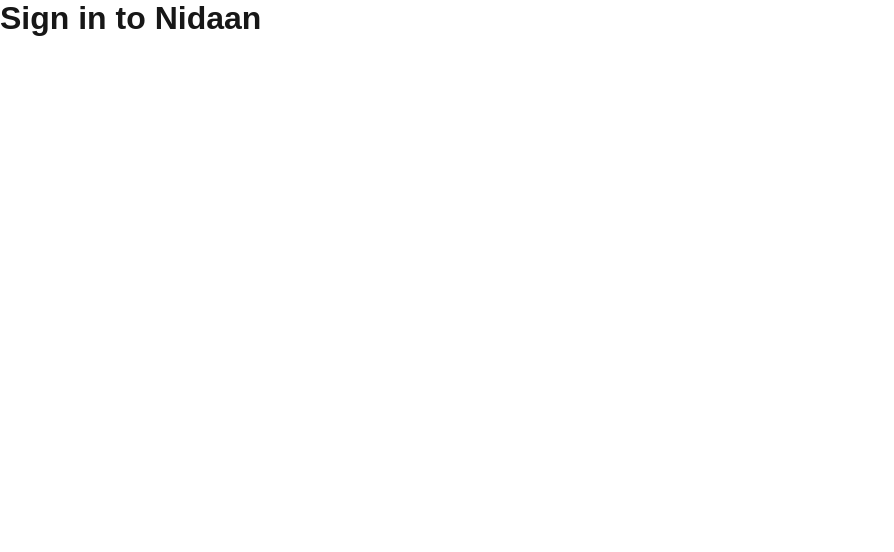
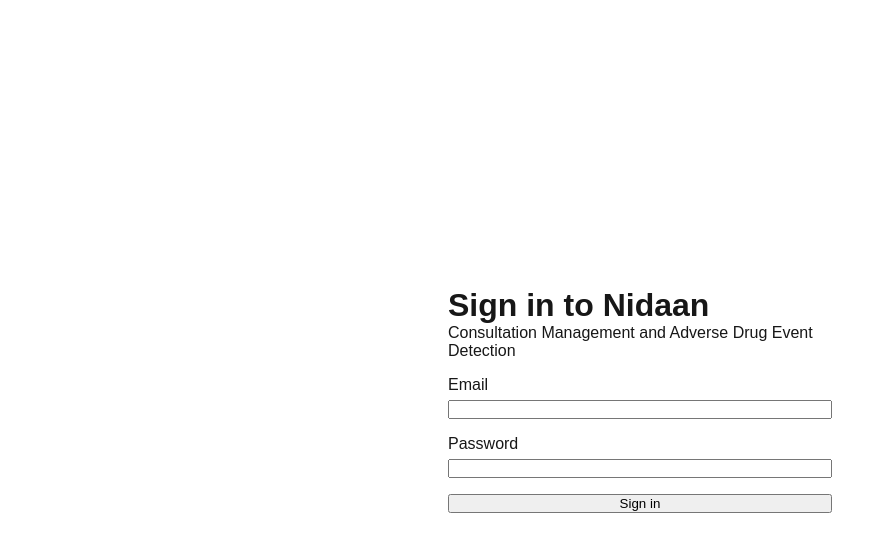
Before and after one commit to Diya-R-Gowda/Nidaan, a Next.js app: page /login in a window 1280 px wide. Shown: the top 552 px of the page, without its empty margins (0-894 px from the left). Built offline with nearby package versions, Linux system fonts and the light colour scheme.

Commit message:
feat(auth): add login page with role-based redirect

```diff
--- a/app/(auth)/login/page.tsx
+++ b/app/(auth)/login/page.tsx
@@ -1,3 +1,118 @@
+"use client";
+
+import { FormEvent, useState } from "react";
+import { useRouter } from "next/navigation";
+
+type UserRole =
+  | "receptionist"
+  | "prescriber"
+  | "pharmacovigilance"
+  | "admin";
+
+const dashboardByRole: Record<UserRole, string> = {
+  receptionist: "/reception",
+  prescriber: "/doctor",
+  pharmacovigilance: "/pharmacovigilance",
+  admin: "/admin",
+};
+
+interface LoginResponse {
+  role?: UserRole;
+  error?: string;
+}
+
 export default function LoginPage() {
-  return <main><h1>Sign in to Nidaan</h1></main>;
+  const router = useRouter();
+  const [email, setEmail] = useState("");
+  const [password, setPassword] = useState("");
+  const [error, setError] = useState("");
+  const [isSubmitting, setIsSubmitting] = useState(false);
+
+  async function handleSubmit(event: FormEvent<HTMLFormElement>) {
+    event.preventDefault();
+    setError("");
+    setIsSubmitting(true);
+
+    try {
+      const response = await fetch("/api/auth/login", {
+        method: "POST",
+        headers: { "Content-Type": "application/json" },
+        body: JSON.stringify({ email, password }),
+      });
+      const result = (await response.json()) as LoginResponse;
+
+      if (!response.ok || !result.role || !(result.role in dashboardByRole)) {
+        setError(result.error ?? "Unable to sign in");
+        return;
+      }
+
+      router.replace(dashboardByRole[result.role]);
+    } catch {
+      setError("Unable to reach the login service");
+    } finally {
+      setIsSubmitting(false);
+    }
+  }
+
+  return (
+    <main
+      style={{
+        display: "grid",
+        minHeight: "100vh",
+        placeItems: "center",
+        padding: "2rem",
+      }}
+    >
+      <form
+        onSubmit={handleSubmit}
+        style={{
+          display: "grid",
+          gap: "1rem",
+          width: "100%",
+          maxWidth: "24rem",
+        }}
+      >
+        <div>
+          <h1>Sign in to Nidaan</h1>
+          <p>Consultation Management and Adverse Drug Event Detection</p>
+        </div>
+
+        <label>
+          Email
+          <input
+            type="email"
+            name="email"
+            autoComplete="email"
+            value={email}
+            onChange={(event) => setEmail(event.target.value)}
+            required
+            style={{ display: "block", width: "100%", marginTop: "0.35rem" }}
+          />
+        </label>
+
+        <label>
+          Password
+          <input
+            type="password"
+            name="password"
+            autoComplete="current-password"
+            value={password}
+            onChange={(event) => setPassword(event.target.value)}
+            required
+            style={{ display: "block", width: "100%", marginTop: "0.35rem" }}
+          />
+        </label>
+
+        {error && (
+          <p role="alert" style={{ color: "crimson" }}>
+            {error}
+          </p>
+        )}
+
+        <button type="submit" disabled={isSubmitting}>
+          {isSubmitting ? "Signing in..." : "Sign in"}
+        </button>
+      </form>
+    </main>
+  );
 }
```
